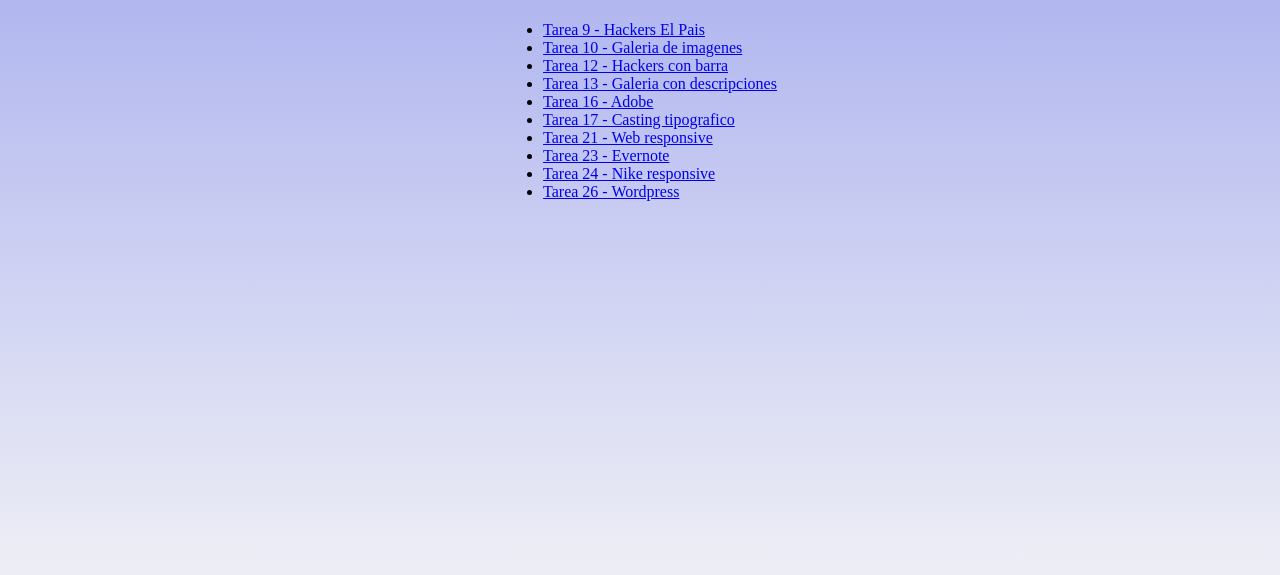
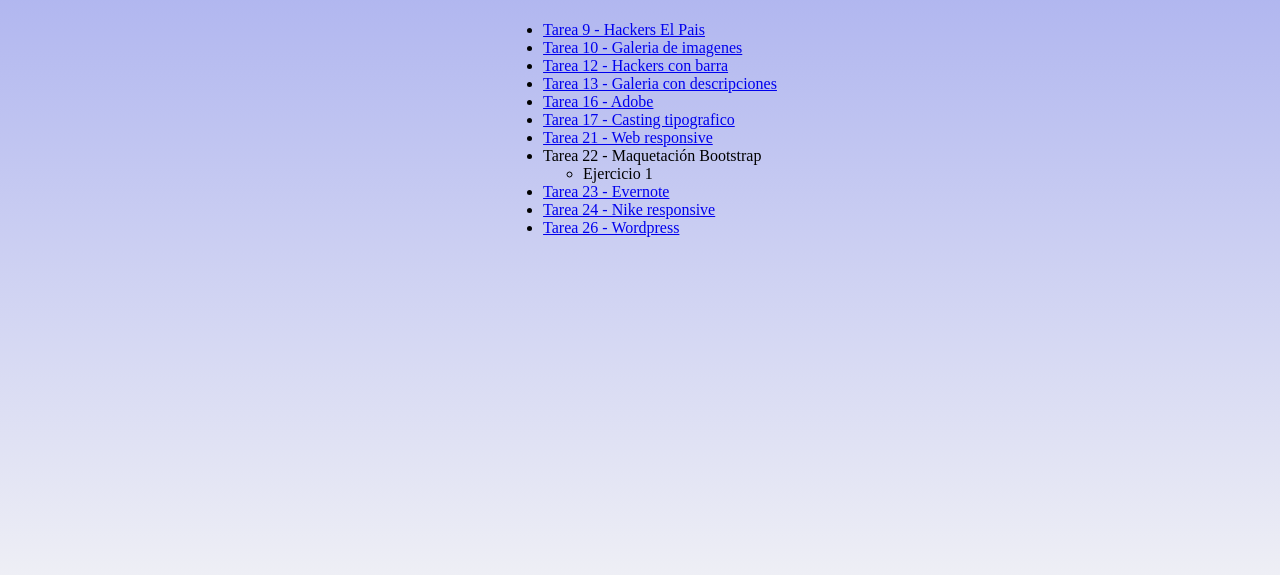
Before and after one commit to SandraMartinezAviles/TPED1_24_25, a plain HTML site: page index.html in a window 1280 px wide. Shown: the part 165-740 px from the top of the page. Drawn offline with Linux system fonts and the light colour scheme.

Commit message:
Update index.html

```diff
--- a/index.html
+++ b/index.html
@@ -22,6 +22,12 @@
             <li><a href="https://sandramartinezaviles.github.io/TPED1_24_25/Adobe/index.html" target="_blank">Tarea 16 - Adobe</a></li>
             <li><a href="https://sandramartinezaviles.github.io/TPED1_24_25/Casting_Tipografico/index.html" target="_blank">Tarea 17 - Casting tipografico</a></li>
             <li><a href="https://sandramartinezaviles.github.io/TPED1_24_25/PaginaResponsive/index.html" target="_blank">Tarea 21 - Web responsive</a></li>
+            <li>
+                Tarea 22 - Maquetación Bootstrap
+                <ul>
+                    <li href="https://sandramartinezaviles.github.io/TPED1_24_25/MaquetacionBootstrap/Ejercicio_1/index.html"><a>Ejercicio 1</a></li>
+                </ul>
+            </li>
             <li><a href="https://sandramartinezaviles.github.io/TPED1_24_25/Evernote/index.html" target="_blank">Tarea 23 - Evernote</a></li>
             <li><a href="https://sandramartinezaviles.github.io/TPED1_24_25/NikeResponsive/index.html" target="_blank">Tarea 24 - Nike responsive</a></li>
             <li><a href="https://sandramartinezaviles.wordpress.com/" target="_blank">Tarea 26 - Wordpress</a></li>
```
